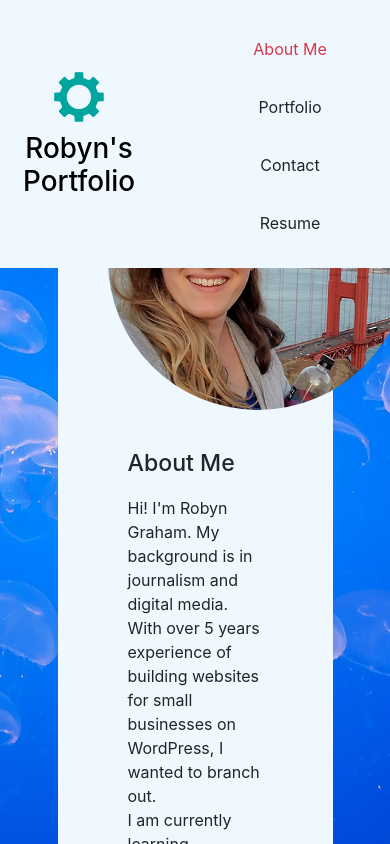
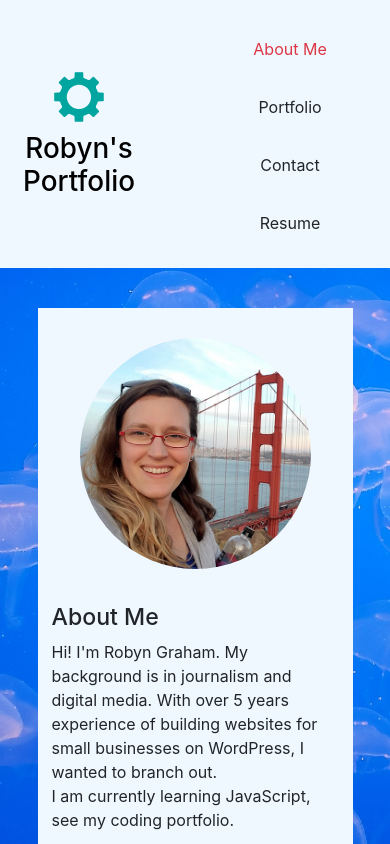
Before and after one commit to robyng/my-portfolio-with-react, a React (Create React App) app: page / in a window 390 px wide. Shown: the top 844 px of the page. Built offline with nearby package versions, Linux system fonts and the light colour scheme.

Commit message:
add media queries and box class

```diff
--- a/src/App.css
+++ b/src/App.css
@@ -119,82 +119,7 @@ p {
 }
 
 
-/* styles for tablets */
 
-@media screen and (max-width: 992px) {
-  header {
-      display: block;
-  }
-
-  header a {
-      display: block;
-      float: none;
-      text-align: center;
-      padding: 10px;
-  }
-
-  nav {
-      float: none;
-      text-align: center;
-
-  }
-
-  .about {
-      width: 75%;
-  }
-
-  .about img {
-      height: auto;
-      display: flex;
-      justify-self: center;
-
-  }
-
-  .profile {
-      display: block;
-  }
-
-  .profile img {
-      height: auto;
-      margin: 0 auto;
-  }
-
-}
-
-/* Styles for Mobile */
-
-@media screen and (max-width: 688px) {
-  header a {
-      padding: 5px;
-  }
-
-  .about {
-      width: 90%;
-      margin: 0 auto;
-  }
-
-  .work-box {
-      width: 90%;
-  }
-
-
-  .project {
-      width: 100%;
-      margin: 10px 0;
-  }
-
-  .sub-projects {
-      display: block;
-  }
-
-  .sub-projects .project {
-      width: 100%;
-  }
-
-  .contact {
-      width: 90%;
-  }
-}
 
 /* use z index so content does't scroll over header*/
 header {
@@ -216,6 +141,7 @@ header {
   background-size: cover;
   min-width: 100%;
   background-attachment: fixed;
+  padding: 20px;
 }
 
 .content-wrap {
@@ -255,6 +181,7 @@ h2 {
 header a {
   text-decoration: none;
   color: black;
+  /* text-align: center; */
 }
 
 header a:hover {
@@ -271,5 +198,130 @@ header a:hover {
 }
 
 section {
-  margin-top: 120px;
+  margin-top: 150px;
 }
+
+.box {
+  background-color: aliceblue;
+  width: 50%;
+  max-width: 500px;
+
+}
+
+.circle {
+  border-radius: 50%;
+  padding: 30px;
+ width: 100%;
+ height: 100%;
+  object-fit: cover;
+}
+
+/* styles for tablets */
+
+@media screen and (max-width: 992px) {
+  header {
+      display: block;
+  }
+
+  header a {
+      display: block;
+      float: none;
+      text-align: center;
+      padding: 10px;
+  }
+
+  nav {
+      text-align: center;
+
+  }
+
+  .about {
+      width: 100%;
+  }
+
+  .about img {
+      height: auto;
+      display: flex;
+      justify-self: center;
+
+  }
+
+  .profile {
+      display: block;
+  }
+
+  .profile img {
+      height: auto;
+      margin: 0 auto 0 auto;
+
+  }
+
+  .box {
+    width: 70%;
+  }
+
+}
+
+/* Styles for Mobile */
+
+@media screen and (max-width: 688px) {
+  header a {
+      padding: 5px;
+  }
+
+  .about {
+      width: 100%;
+      margin: 0 auto;
+  }
+
+  .work-box {
+      width: 90%;
+  }
+
+  .project {
+      width: 100%;
+      margin: 10px 0;
+  }
+
+  .sub-projects {
+      display: block;
+  }
+
+  .sub-projects .project {
+      width: 100%;
+  }
+
+  .contact {
+      width: 90%;
+  }
+
+  .profile {
+    padding: 20px;
+  }
+
+  .box {
+    width: 90%;
+  }
+}
+
+/*unique breakpoint fixes*/
+@media screen and (max-width: 424px){
+  section {
+    margin-top: 288px;
+  }
+
+  .about-disc {
+    padding: 5px 2px 20px;
+  }
+
+}
+
+@media screen and (max-width: 320px ) {
+  section {
+    margin-top: 288px;
+  }
+
+  .box {
+    width: 95%;
+  }
+}
--- a/src/App.js
+++ b/src/App.js
@@ -34,6 +34,9 @@ function App() {
   }
   return (
     <div>
+
+
+
       <Header>
         <Nav
           pages={pages}
@@ -42,12 +45,12 @@ function App() {
         ></Nav>
       </Header>
       <div className='jelly'>
-      <div className='hello'>
+      {/* <div className='hello'> */}
 
           {displayPage()}
           {/* <Practice></Practice> */}
 
-      </div>
+      {/* </div> */}
       </div>
           <Footer></Footer>
 
--- a/src/components/About/index.js
+++ b/src/components/About/index.js
@@ -3,22 +3,19 @@ import robyn from '../../assets/images/robyn-profile.jpg'
 
 function About() {
     return(
-<section id="about" className="about container col-lg-7 col-md-10">
+<section>
+    <div className='box container'>
 
-<div className="profile">
-
-    <img src={robyn}
-        alt="Robyn Graham outside with Golden Gate Bridge in background" title="Robyn Graham" />
-
-    <div className="about-disc">
-        <h3>About Me</h3>
+    <img src={robyn} className="circle" alt="Robyn Graham outside with Golden Gate Bridge in background" title="Robyn Graham" />
+<div className='about-disc'>
+    <h3>About Me</h3>
         <p>Hi! I'm Robyn Graham. My background is in journalism and digital media. With over 5 years experience of building websites for small businesses on WordPress, I wanted to branch out. </p>
         <p>I am currently learning JavaScript, see my coding portfolio.</p>
-    </div>
-
-</div>
+        </div>
+        </div>
 
 </section>
+
     )
 }
 
```
